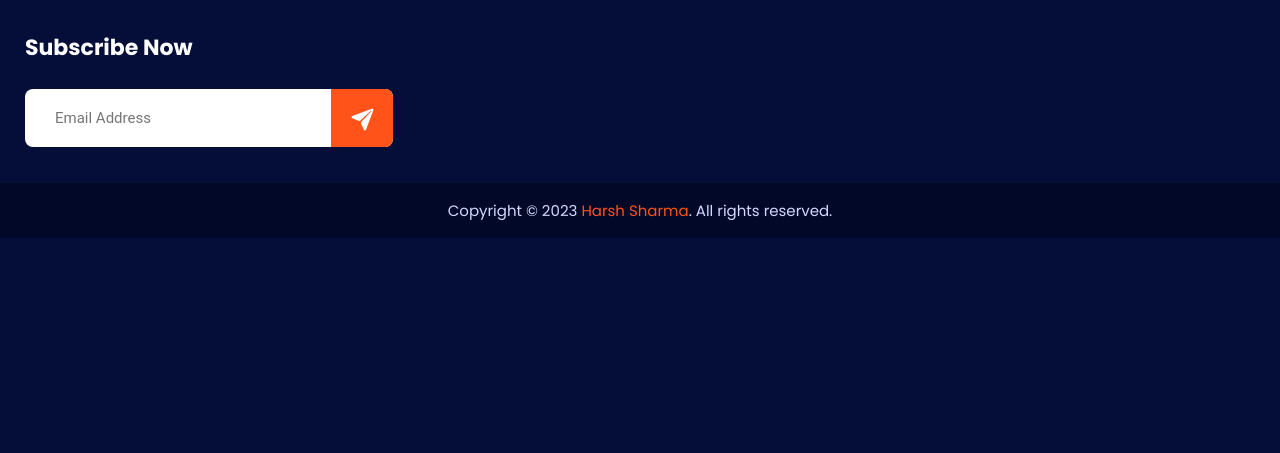
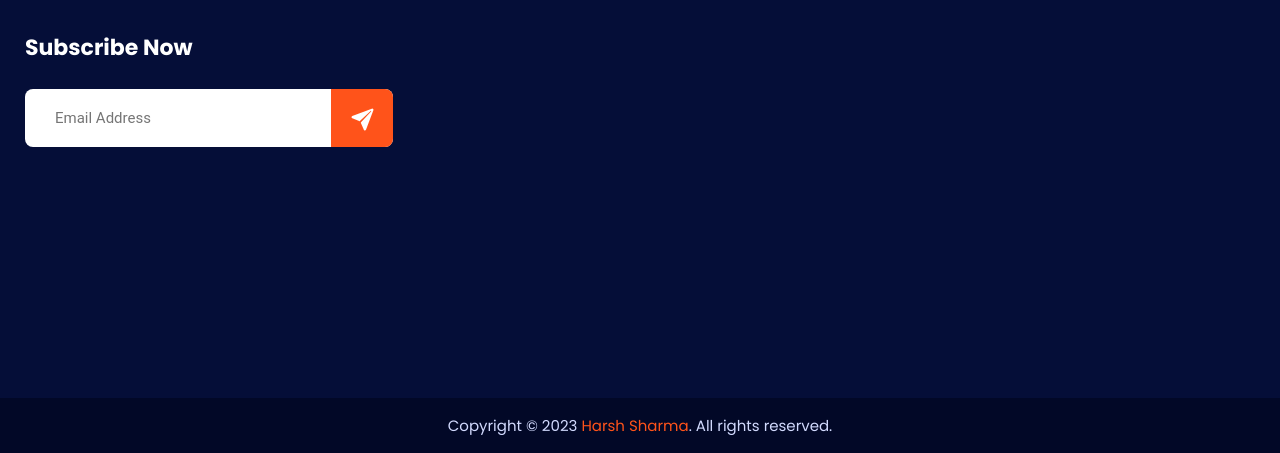
Before and after one commit to harshsharma78/suvidha-foundation-project, a plain HTML site: page html/contactUs.html in a window 1280 px wide. Shown: the part 347-800 px from the top of the page. Drawn offline with nearby package versions, Linux system fonts and the light colour scheme.

Commit message:
Code Karo Yaaro Redesigned Website

```diff
--- a/css/contact.css
+++ b/css/contact.css
@@ -266,8 +266,9 @@ button {
   font-family: "Roboto" sans-serif;
   padding: 15px var(--px);
   line-height: 1.7;
-  position: relative;
-  bottom: 0%;
+  position: absolute;
+  bottom: 0;
+  width: 100%;
 }
 
 .copyright a {
```
